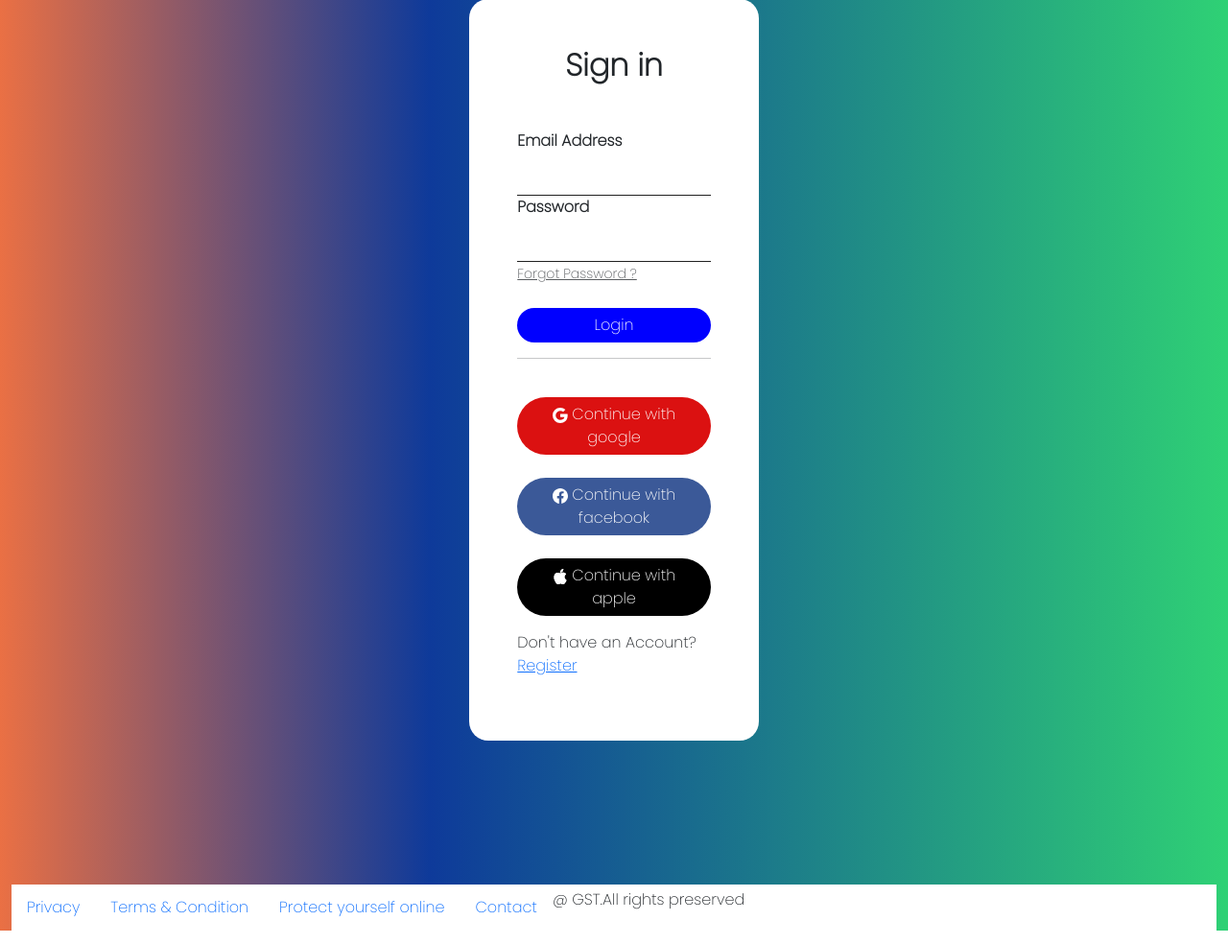
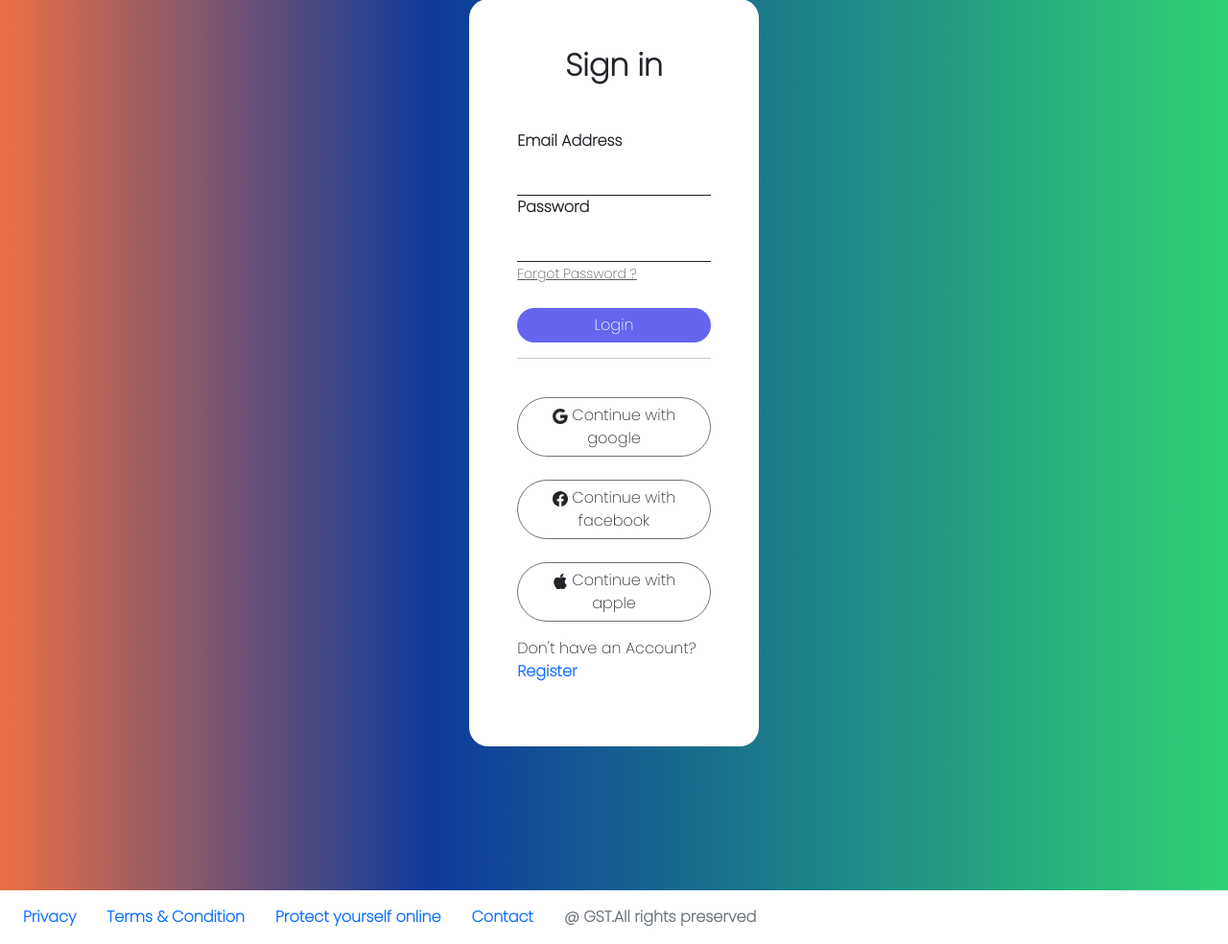
Before and after one commit to kuukiee216/GST_Project, a PHP site: page /SignIn.html in a window 1280 px wide. Shown: the part 224-1208 px from the top of the page at 96% size. Run offline with PHP 8.4, Linux system fonts and the light colour scheme.

Commit message:
40%-backbone

```diff
--- a/SignIn.css
+++ b/SignIn.css
@@ -24,12 +24,14 @@ form{
     width: 100%;
     border: none;
     border-radius: 50px;
-    background: blue; /*waiting sa design ni rein hihi*/
+    background: rgb(101, 101, 239); /*waiting sa design ni rein hihi*/
 }
 
-.btn-primary-socials{
-    border-radius: 100px;
-    align-items: center;
+.btn-white{
+    width: 100%;
+    border: none;
+    border-radius: 50px;
+    background:none; /*waiting sa design ni rein hihi*/
 }
 
 .form-control{
@@ -50,6 +52,10 @@ h1{
     font-weight: 800 !important;
 }
 
+.nav-link:hover{
+    text-decoration: underline;
+}
+
 @media only screen and (max-width: 1000px){
     form {
         width: 100% !important;
--- a/SignIn.html
+++ b/SignIn.html
@@ -37,27 +37,26 @@
                 <input type="password" class="form-control" id="InputPassword">
                     <a href="#" id="emailhelp" class="form-text mt-4">Forgot Password ?</a>
                         <button type="submit" class="btn btn-primary mt-4">Login</button>
-
-                <hr class="my=4">
+                        <hr>
         </div>
 
             <div class="mb-3">
 
-                <button class="btn btn-primary mt-4" style="background-color: #db1111" type="submit">
+                <button class="btn btn-white mt-4 border border-secondary" type="submit">
                   <!--svd of google-->
                   <svg xmlns="http://www.w3.org/2000/svg" width="16" height="16" fill="currentColor" class="bi bi-google" viewBox="0 0 16 16">
                     <path d="M15.545 6.558a9.4 9.4 0 0 1 .139 1.626c0 2.434-.87 4.492-2.384 5.885h.002C11.978 15.292 10.158 16 8 16A8 8 0 1 1 8 0a7.7 7.7 0 0 1 5.352 2.082l-2.284 2.284A4.35 4.35 0 0 0 8 3.166c-2.087 0-3.86 1.408-4.492 3.304a4.8 4.8 0 0 0 0 3.063h.003c.635 1.893 2.405 3.301 4.492 3.301 1.078 0 2.004-.276 2.722-.764h-.003a3.7 3.7 0 0 0 1.599-2.431H8v-3.08z"/>
                   </svg>
                     <i class="bi bi-google"></i>Continue with google</button>
 
-                <button class="btn btn-primary mt-4" style="background-color: #3b5998" type="submit">
+                <button class="btn btn-white mt-4 border border-secondary" type="submit">
                   <!--svd of facebook-->
                   <svg xmlns="http://www.w3.org/2000/svg" width="16" height="16" fill="currentColor" class="bi bi-facebook" viewBox="0 0 16 16">
                     <path d="M16 8.049c0-4.446-3.582-8.05-8-8.05C3.58 0-.002 3.603-.002 8.05c0 4.017 2.926 7.347 6.75 7.951v-5.625h-2.03V8.05H6.75V6.275c0-2.017 1.195-3.131 3.022-3.131.876 0 1.791.157 1.791.157v1.98h-1.009c-.993 0-1.303.621-1.303 1.258v1.51h2.218l-.354 2.326H9.25V16c3.824-.604 6.75-3.934 6.75-7.951"/>
                     </svg>
                     <i class="bi bi-facebook"></i>Continue with facebook</button>
 
-                <button class="btn btn-primary mt-4" style="background-color: #000000" type="submit">
+                <button class="btn btn-white mt-4 border border-secondary" type="submit">
                   <!--svd of apple-->
                   <svg xmlns="http://www.w3.org/2000/svg" width="16" height="16" fill="currentColor" class="bi bi-apple" viewBox="0 0 16 16">
                     <path d="M11.182.008C11.148-.03 9.923.023 8.857 1.18c-1.066 1.156-.902 2.482-.878 2.516s1.52.087 2.475-1.258.762-2.391.728-2.43m3.314 11.733c-.048-.096-2.325-1.234-2.113-3.422s1.675-2.789 1.698-2.854-.597-.79-1.254-1.157a3.7 3.7 0 0 0-1.563-.434c-.108-.003-.483-.095-1.254.116-.508.139-1.653.589-1.968.607-.316.018-1.256-.522-2.267-.665-.647-.125-1.333.131-1.824.328-.49.196-1.422.754-2.074 2.237-.652 1.482-.311 3.83-.067 4.56s.625 1.924 1.273 2.796c.576.984 1.34 1.667 1.659 1.899s1.219.386 1.843.067c.502-.308 1.408-.485 1.766-.472.357.013 1.061.154 1.782.539.571.197 1.111.115 1.652-.105.541-.221 1.324-1.059 2.238-2.758q.52-1.185.473-1.282"/>
@@ -66,16 +65,17 @@
                     <i class="bi bi-apple"></i>Continue with apple</button>
 
                     <div class="mb-3 mt-3">
-                      <p>Don't have an Account?<a class="link-primary" href="#">Register</a></p>
+                      <p>Don't have an Account?<a class="form-label nav-link text-primary" href="#">Register</a></p>
                     </div>
-
                 </div>
             </div>
         </form>
+      </div>
 
-    <footer class="bg-white pt-1 pb-1">
-        <!--bottom navbar-->
-        <ul class="nav">
+    <!--bottom navbar-->
+    <footer class="p-2 bg-white text-primary">
+      <div class="col-12">
+        <ul class="nav form-label">
             <li class="nav-item">
               <a class="nav-link" href="#">Privacy</a>
             </li>
@@ -91,12 +91,15 @@
             <li class="nav-item">
               <a class="nav-link" href="#">Contact</a>
             </li>
-            <span class="nav-item ">@ GST.All rights preserved</span>
+
+            <span class="nav-link disabled text-secondary">@ GST.All rights preserved</span>
 
           </ul>
+        </div>
     </footer>
 
     <!-- Option 1: Bootstrap Bundle with Popper -->
     <script src="https://cdn.jsdelivr.net/npm/bootstrap@5.0.2/dist/js/bootstrap.bundle.min.js" integrity="sha384-MrcW6ZMFYlzcLA8Nl+NtUVF0sA7MsXsP1UyJoMp4YLEuNSfAP+JcXn/tWtIaxVXM" crossorigin="anonymous"></script>
+    <script src="https://cdnjs.cloudflare.com/ajax/libs/bootstrap/5.3.3/js/bootstrap.min.js" integrity="sha512-ykZ1QQr0Jy/4ZkvKuqWn4iF3lqPZyij9iRv6sGqLRdTPkY69YX6+7wvVGmsdBbiIfN/8OdsI7HABjvEok6ZopQ==" crossorigin="anonymous" referrerpolicy="no-referrer"></script>
   </body>
 </html>
```
Also changed, not shown: Landing_Page.html (+14 -14 lines), landing.css (+9 -1 lines).
